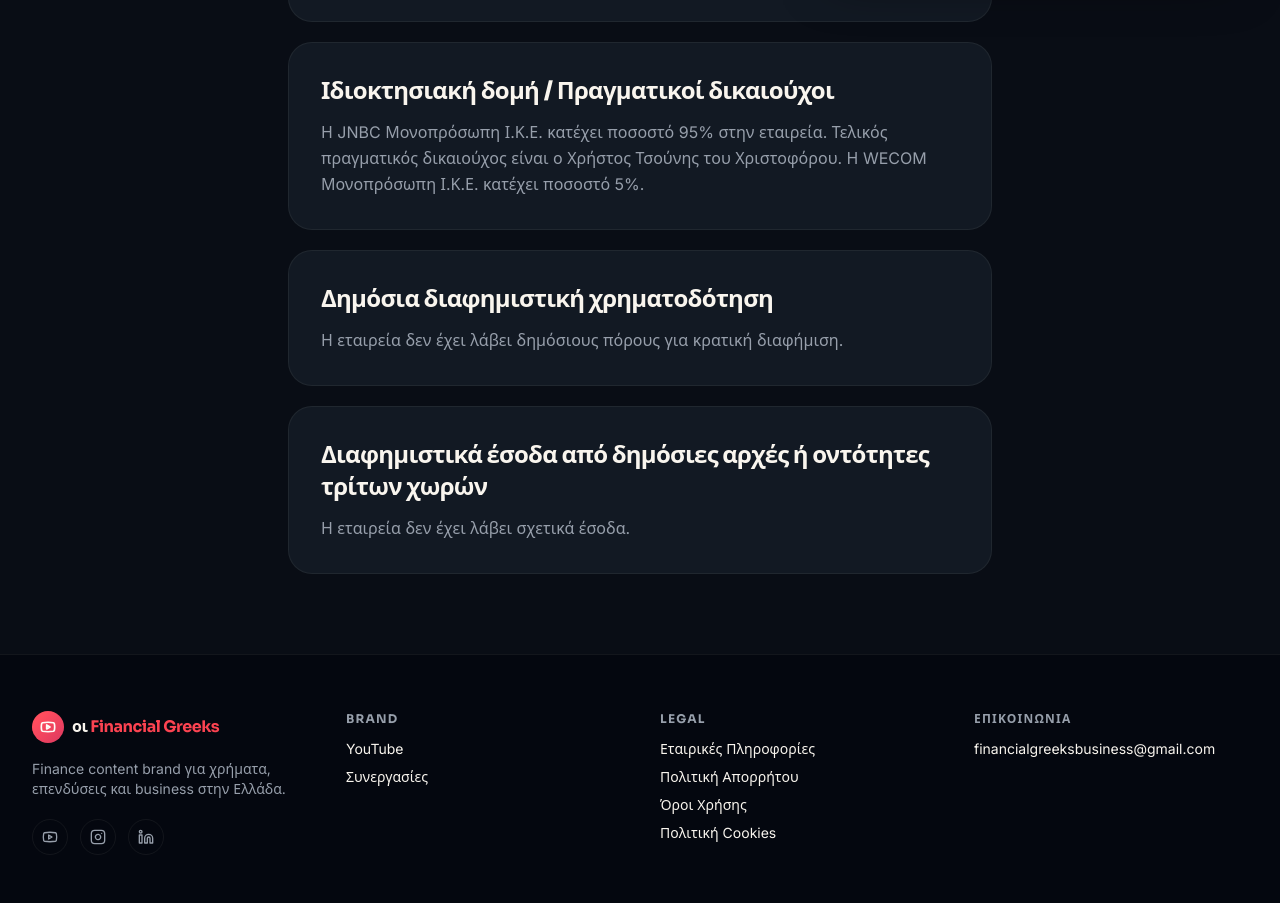
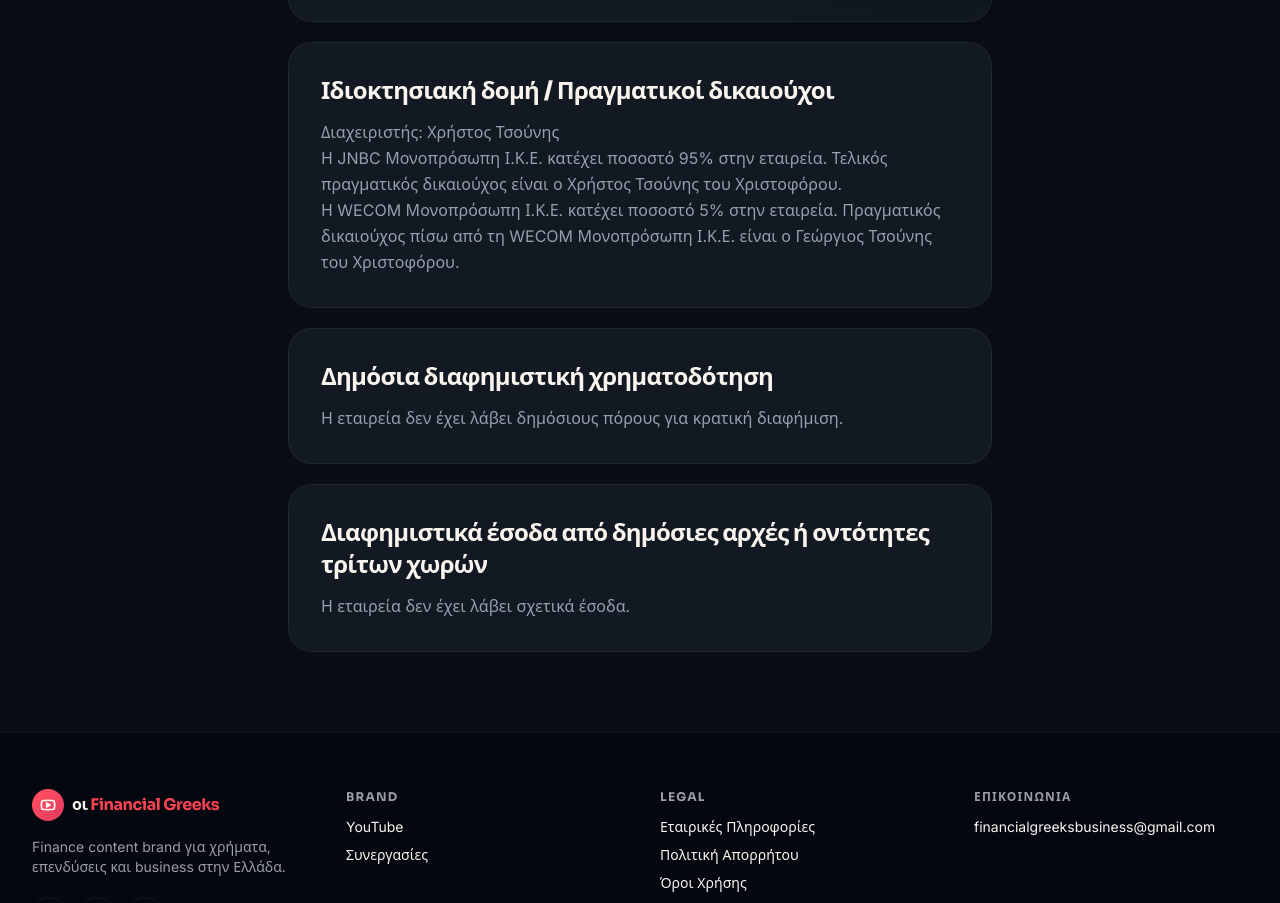
Before and after one commit to mocassinis/financial-greeks-site, a React (Vite) app: page /corporate in a window 1280 px wide. Shown: the part 794-1697 px from the top of the page. Built offline with nearby package versions, Linux system fonts and the light colour scheme.

Commit message:
Update ownership structure section with manager and WECOM beneficial owner

```diff
--- a/src/routes/corporate.tsx
+++ b/src/routes/corporate.tsx
@@ -20,7 +20,7 @@ const sections = [
   },
   {
     title: "Ιδιοκτησιακή δομή / Πραγματικοί δικαιούχοι",
-    body: "Η JNBC Μονοπρόσωπη Ι.Κ.Ε. κατέχει ποσοστό 95% στην εταιρεία. Τελικός πραγματικός δικαιούχος είναι ο Χρήστος Τσούνης του Χριστοφόρου. Η WECOM Μονοπρόσωπη Ι.Κ.Ε. κατέχει ποσοστό 5%.",
+    body: "Διαχειριστής: Χρήστος Τσούνης\nΗ JNBC Μονοπρόσωπη Ι.Κ.Ε. κατέχει ποσοστό 95% στην εταιρεία. Τελικός πραγματικός δικαιούχος είναι ο Χρήστος Τσούνης του Χριστοφόρου.\nΗ WECOM Μονοπρόσωπη Ι.Κ.Ε. κατέχει ποσοστό 5% στην εταιρεία. Πραγματικός δικαιούχος πίσω από τη WECOM Μονοπρόσωπη Ι.Κ.Ε. είναι ο Γεώργιος Τσούνης του Χριστοφόρου.",
   },
   {
     title: "Δημόσια διαφημιστική χρηματοδότηση",
```
